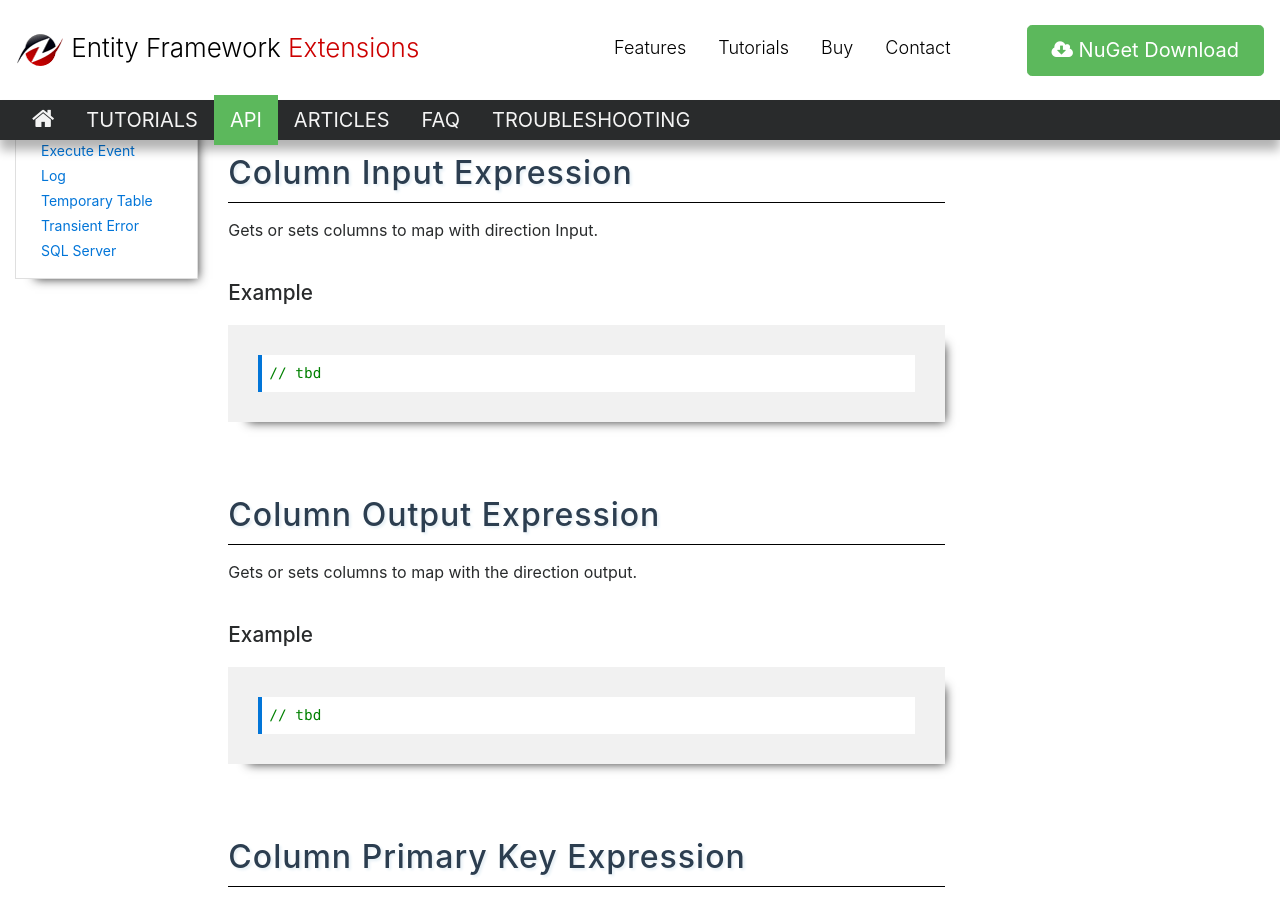
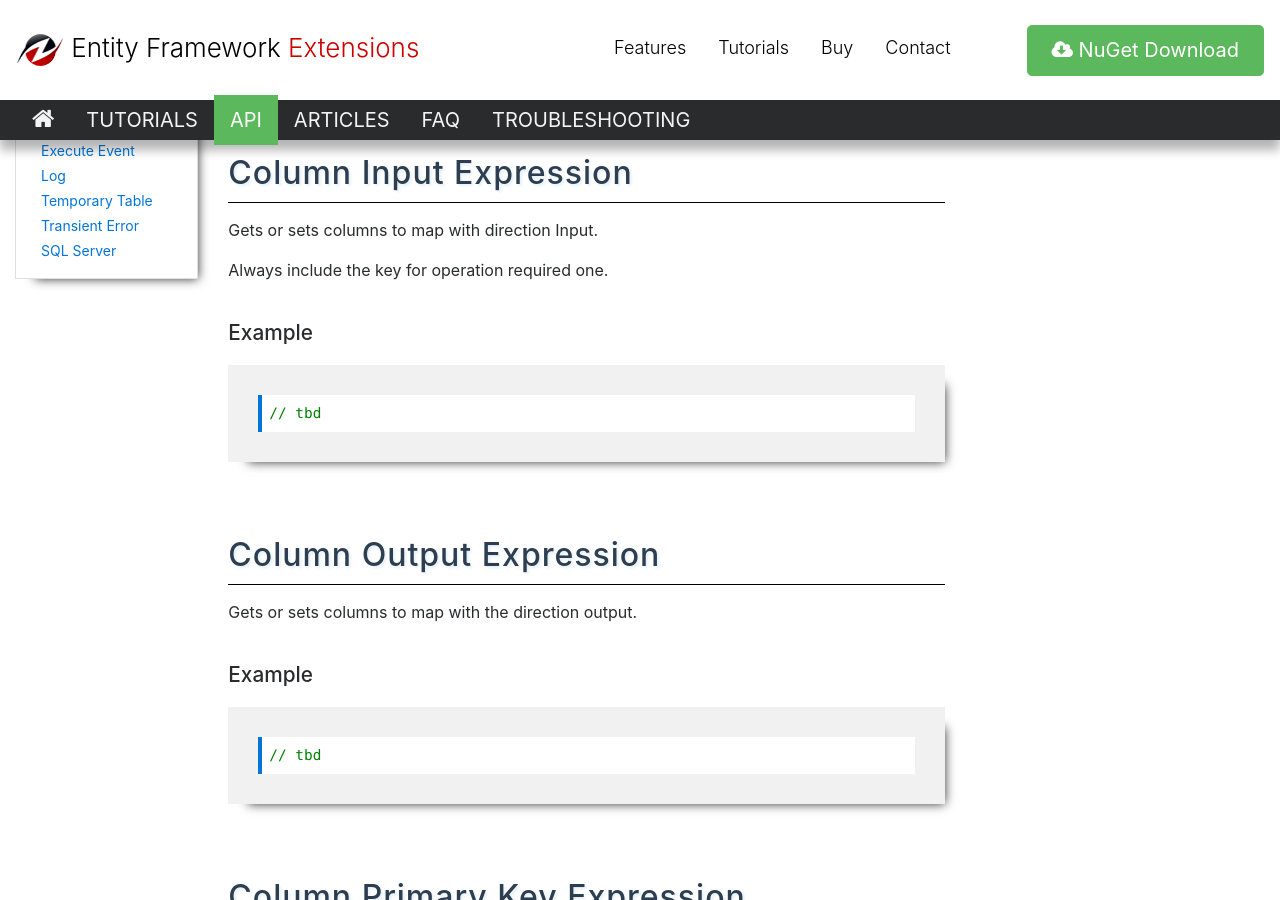
Before and after one commit to zzzprojects/EntityFramework-Extensions, a Jekyll site: the page built from docs/pages/api/options-column-expression.md, in a window 1280 px wide and 900 px high, scrolled down 478 px. Built offline with Jekyll 4.4.1, drawn with Linux system fonts in a browser that asks for light colours; nearby versions of some CDN libraries.

Commit message:
Update options-column-expression.md

```diff
--- a/docs/pages/api/options-column-expression.md
+++ b/docs/pages/api/options-column-expression.md
@@ -16,6 +16,8 @@ permalink: column-expression
 
 ## Column Input Expression
 Gets or sets columns to map with direction Input.
+
+> Always include the key for operation required one.
 
 ### Example
 {% highlight csharp %}
```
